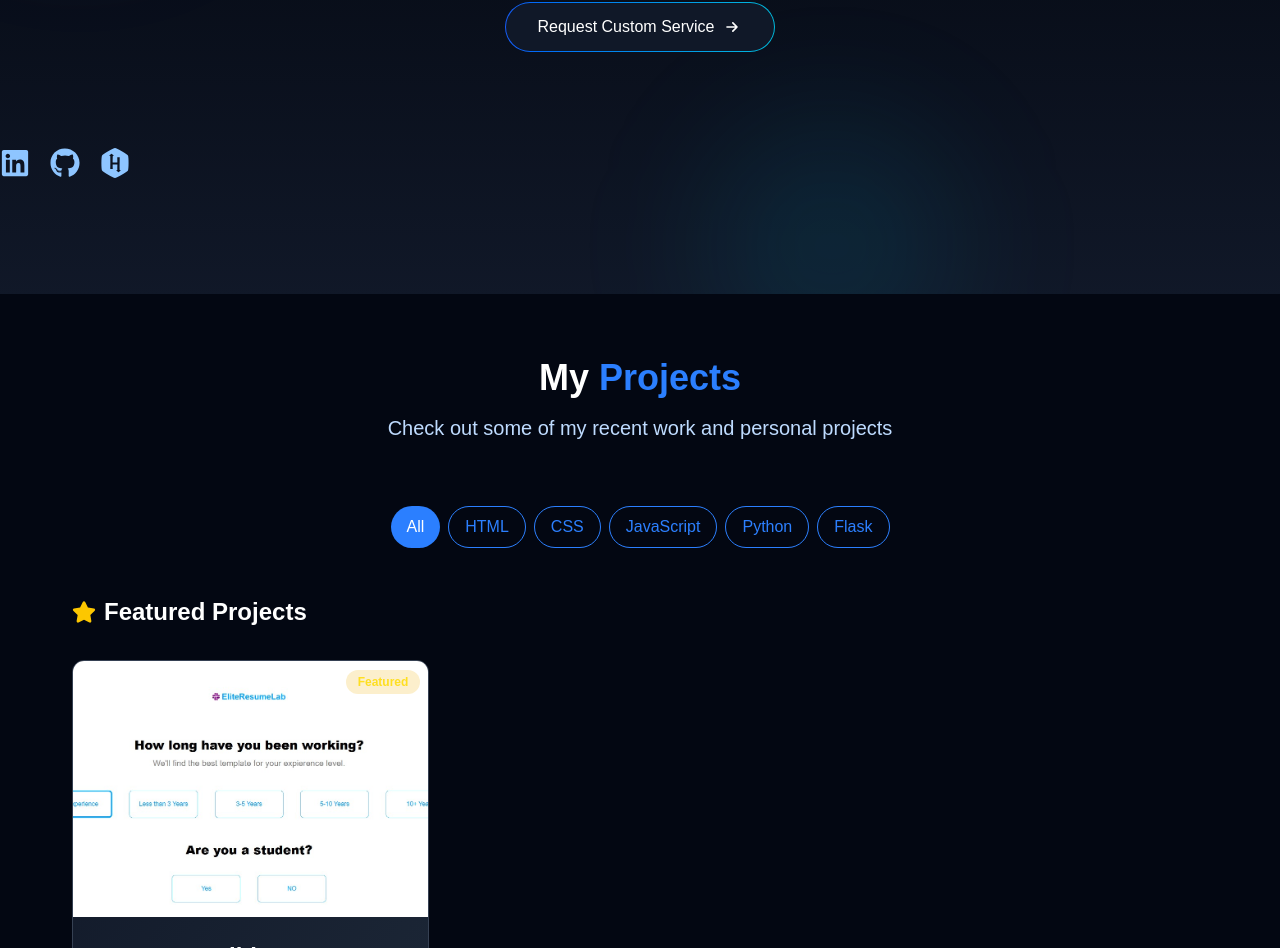
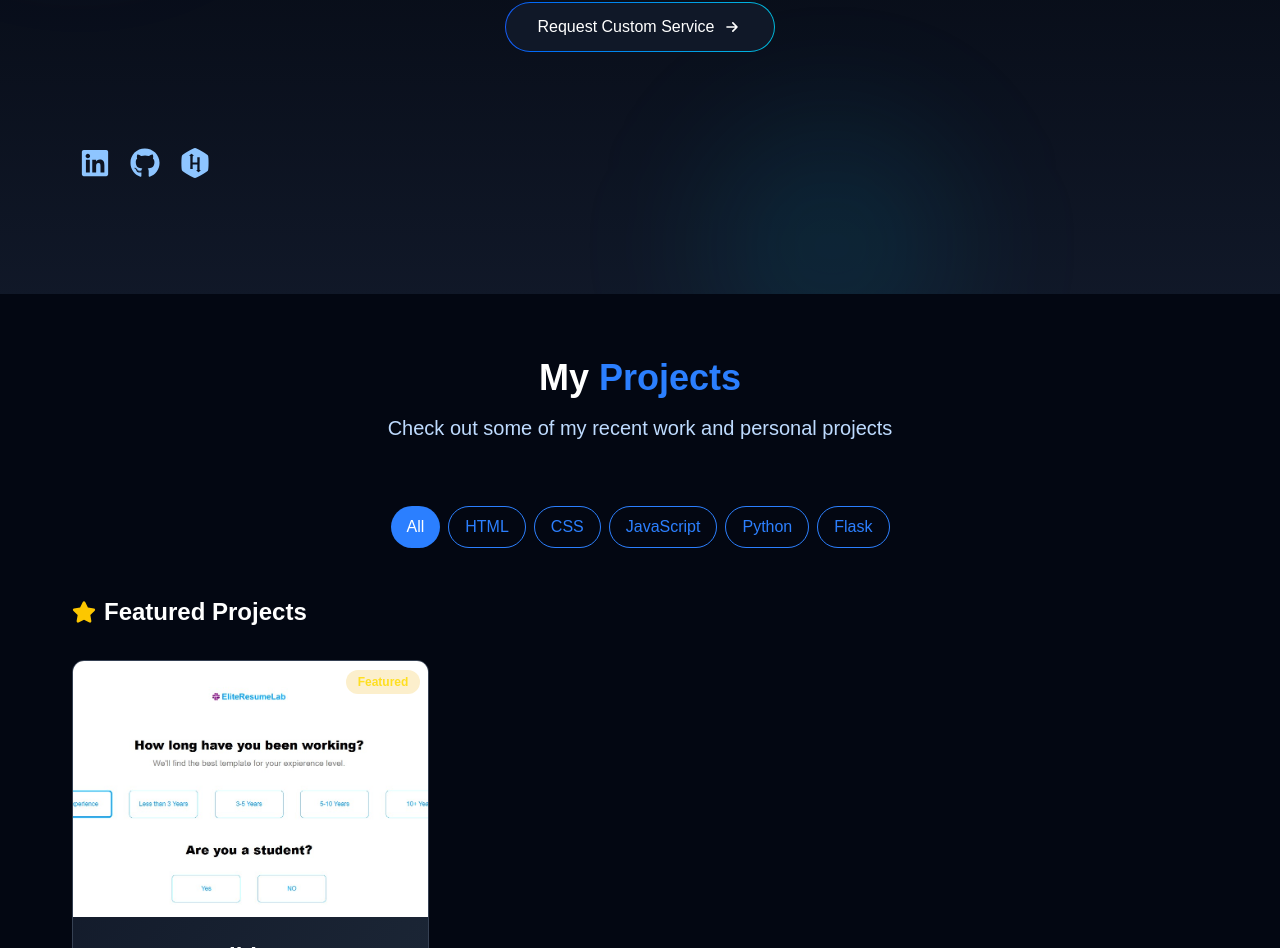
Before and after one commit to crarun9740/MyPortfolio, a React (Vite) app: page / in a window 1280 px wide. Shown: the part 4324-5272 px from the top of the page. Built offline with nearby package versions, Linux system fonts and the light colour scheme.

Commit message:
padding added to icon

```diff
--- a/src/Components/Services.jsx
+++ b/src/Components/Services.jsx
@@ -166,7 +166,7 @@ const Services = () => {
         </motion.div>
       </div>
 
-      <div className="mt-24">
+      <div className="mt-24 pl-20">
         <Icons />
       </div>
     </div>
```
